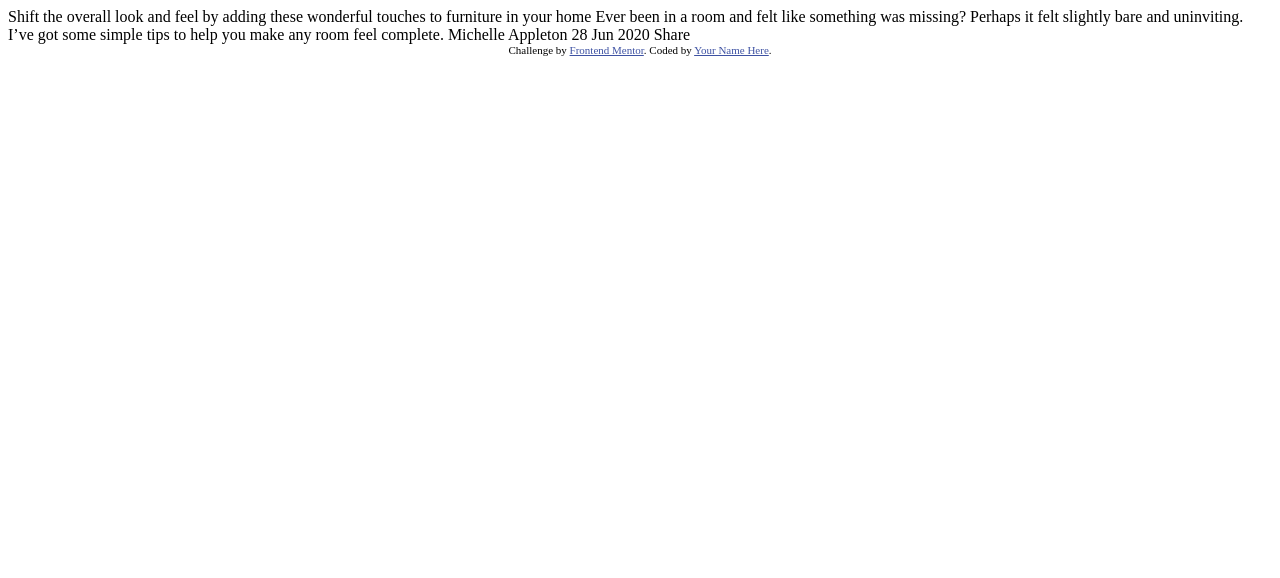
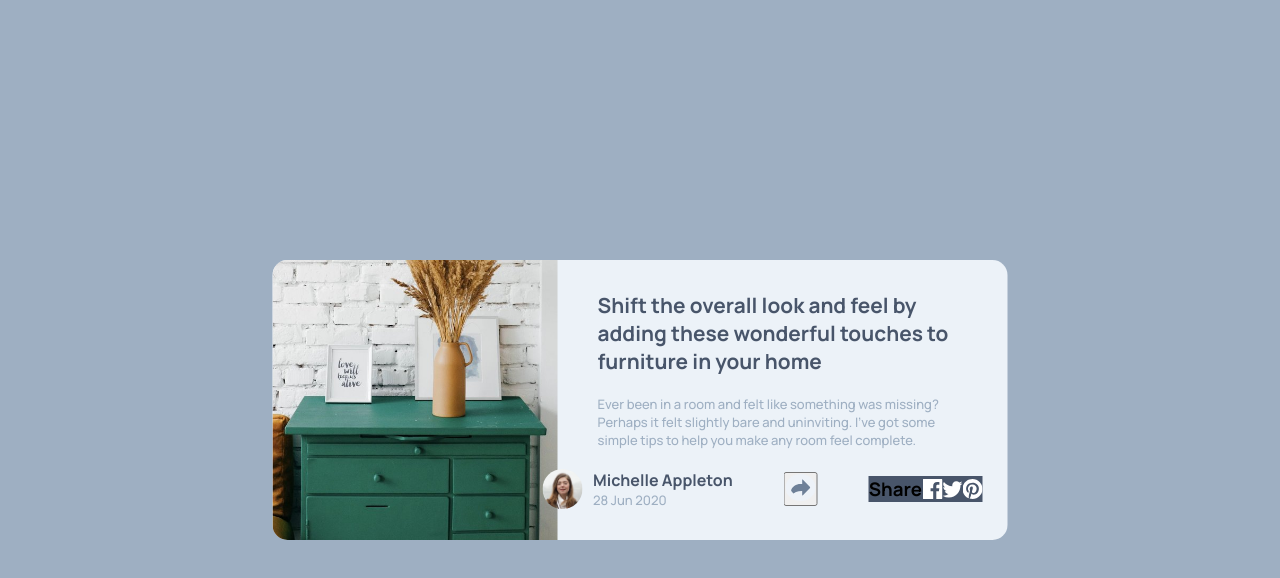
Before and after one commit to Kazalaa/article-preview-component, a plain HTML site: page index.html in a window 1280 px wide. Drawn offline with Linux system fonts and the light colour scheme.

Commit message:
Before Js

```diff
--- a/index.html
+++ b/index.html
@@ -3,9 +3,10 @@
 <head>
   <meta charset="UTF-8">
   <meta name="viewport" content="width=device-width, initial-scale=1.0"> <!-- displays site properly based on user's device -->
-
+  <link rel="preconnect" href="https://fonts.gstatic.com">
+  <link href="https://fonts.googleapis.com/css2?family=Manrope:wght@500;700&display=swap" rel="stylesheet">
   <link rel="icon" type="image/png" sizes="32x32" href="./images/favicon-32x32.png">
-
+  <link rel="stylesheet" href="style.css">
   <title>Frontend Mentor | Article preview component</title>
 
   <!-- Feel free to remove these styles or customise in your own stylesheet 👍 -->
@@ -15,22 +16,33 @@
   </style>
 </head>
 <body>
-
-  Shift the overall look and feel by adding these wonderful
-  touches to furniture in your home
-
-  Ever been in a room and felt like something was missing? Perhaps
+  <div class="card-product">
+    <img src="./images/drawers.jpg" alt="drawers">
+    <div class="card-product-infos">
+      <h1>Shift the overall look and feel by adding these wonderful
+  touches to furniture in your home</h1>
+      <p class='card-text'>Ever been in a room and felt like something was missing? Perhaps
   it felt slightly bare and uninviting. I’ve got some simple tips
-  to help you make any room feel complete.
-
-  Michelle Appleton
-  28 Jun 2020
-
-  Share
-
-  <div class="attribution">
-    Challenge by <a href="https://www.frontendmentor.io?ref=challenge" target="_blank">Frontend Mentor</a>.
-    Coded by <a href="#">Your Name Here</a>.
+  to help you make any room feel complete.</p>
+      <div class="card-bottom">
+        <div class="avatar-infos">
+          <img class="avatar-image" src="./images/avatar-michelle.jpg" alt="avatar">
+          <div class='avatar-text'>
+            <h2>Michelle Appleton</h2>
+            <p>28 Jun 2020</p>
+          </div>
+        </div>
+        <button>
+          <img class="share" src="./images/icon-share.svg" alt="">
+        </button>
+        <div class="modal">
+          <h3>Share</h3>
+          <img src="./images/icon-facebook.svg" alt="facebook">
+          <img src="./images/icon-twitter.svg" alt="twitter">
+          <img src="./images/icon-pinterest.svg" alt="pinterest">
+        </div>
+      </div>
+    </div>
   </div>
 </body>
 </html>
--- /dev/null
+++ b/style.css
@@ -0,0 +1,90 @@
+*{
+    margin: 0;
+    padding: 0;
+    box-sizing: border-box;
+
+}
+
+body{
+    background-color:hsl(212, 23%, 69%);
+    position: relative;
+    height: 100vh;
+    min-width: 930px;
+    font-family: 'Manrope', sans-serif;
+}
+
+.card-product {
+    position: absolute;
+    overflow: hidden;
+    display: flex;
+    align-items: center;
+    min-width: 735px;
+    height: 280px;
+    top: 50%;
+    left: 50%;
+    transform: translate(-50%, -50%);
+    background-color: hsl(210, 46%, 95%);
+    border-radius: 15px;
+  }
+
+  .card-product img {
+    height: 100%;
+    max-width: 285px;
+    object-fit: cover;
+  }
+
+  .card-product-infos{
+    display: flex;
+    flex-direction: column;
+  }
+  h1{
+    font-weight: bold;
+    font-size: 1.3rem;
+    color: hsl(217, 19%, 35%);
+    padding-left: 40px;
+    padding-right: 40px;
+  }
+ .card-text{
+     font-size: 13px;
+     color: hsl(212, 23%, 69%);
+     padding: 20px 40px 20px 40px;
+
+ }
+  .card-bottom{
+      display: flex;
+      justify-content: space-around;
+      align-items: center;
+  }
+  .avatar-infos{
+    display: flex;
+    align-items: center;
+  }
+  .avatar-image {
+    width: 40px;
+    border-radius: 50%;
+    margin-left: -40px;
+  }
+  .avatar-text{
+      padding-left: 10px;
+  }
+  h2{
+    font-weight: bold;
+    font-size: 1rem;
+    color: hsl(217, 19%, 35%);
+  }
+  .avatar-text p{
+      font-size: 13px;
+      color: hsl(212, 23%, 69%);
+  }
+  .share{
+      background-color: #EDF2F8;
+      border-radius: 50%;
+      width: 30px;
+      padding: 5px;
+  }
+  .modal{
+      display: flex;
+      justify-content: space-between;
+      align-items: center;
+      background-color: hsl(217, 19%, 35%);
+  }
```
